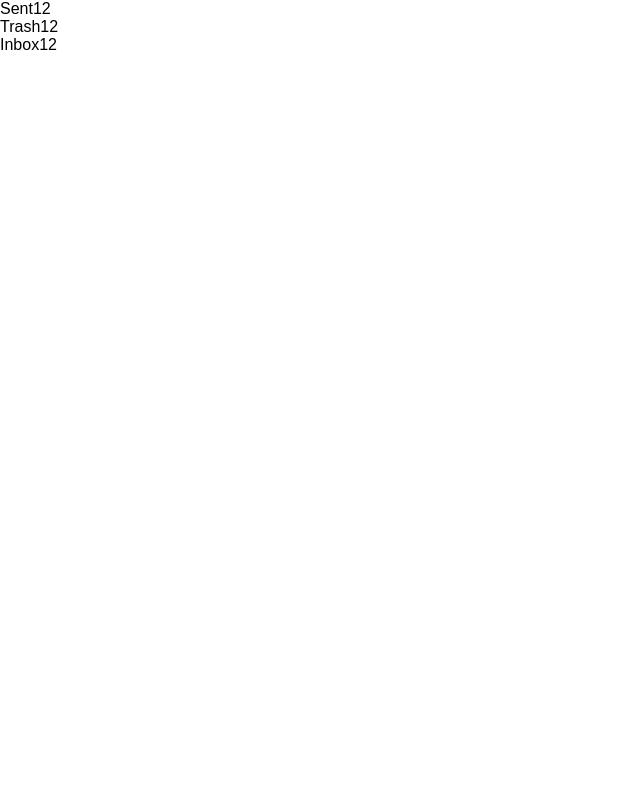
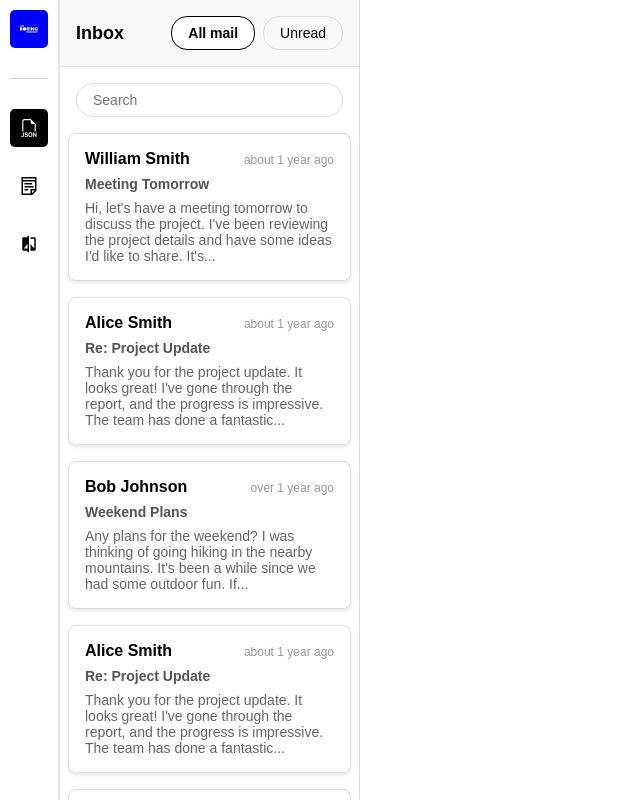
Before and after one commit to saikiran0925/sncls-v2, a React (Vite) app: page / in a window 1280 px wide. Shown: the whole page, without its empty margins (0-640 px from the left). Built offline with nearby package versions, Linux system fonts and the light colour scheme.

Commit message:
Implement sidenavbar and cards

```diff
--- a/index.html
+++ b/index.html
@@ -4,7 +4,7 @@
     <meta charset="UTF-8" />
     <link rel="icon" type="image/svg+xml" href="/vite.svg" />
     <meta name="viewport" content="width=device-width, initial-scale=1.0" />
-    <title>sncls</title>
+    <title>SNCLS</title>
   </head>
   <body>
     <div id="root"></div>
--- a/src/App.jsx
+++ b/src/App.jsx
@@ -1,8 +1,15 @@
 import SideNav from "./components/SideNav";
 import TopNavBar from "./components/TopNavBar";
+import Card from "./components/Card";
+import InboxSideBar from "./components/InboxSideBar";
 
 function App() {
-  return <SideNav></SideNav>;
+  return (
+    <div style={{ display: "flex" }}>
+      <SideNav />
+      <InboxSideBar />
+    </div>
+  );
 }
 
 export default App;
--- /dev/null
+++ b/src/components/Card.css
@@ -0,0 +1,41 @@
+.card {
+  border: 1px solid #ddd;
+  border-radius: 8px;
+  padding: 16px;
+  max-width: 400px;
+  font-family: Arial, sans-serif;
+  background-color: #fff;
+  box-shadow: 0 2px 4px rgba(0, 0, 0, 0.1);
+}
+
+.card-header {
+  display: flex;
+  justify-content: space-between;
+  align-items: baseline;
+}
+
+.card-title {
+  margin: 0;
+  font-size: 16px;
+  font-weight: bold;
+  color: #000;
+}
+
+.card-timestamp {
+  margin: 0;
+  font-size: 12px;
+  color: #999;
+}
+
+.card-subtitle {
+  margin: 8px 0;
+  font-size: 14px;
+  font-weight: 600;
+  color: #555;
+}
+
+.card-content {
+  margin: 0;
+  font-size: 14px;
+  color: #666;
+}
--- /dev/null
+++ b/src/components/Card.jsx
@@ -0,0 +1,19 @@
+import React from 'react';
+import './Card.css';
+
+const Card = () => {
+  return (
+    <div className="card">
+      <div className="card-header">
+        <h3 className="card-title">William Smith</h3>
+        <span className="card-timestamp">about 1 year ago</span>
+      </div>
+      <h4 className="card-subtitle">Meeting Tomorrow</h4>
+      <p className="card-content">
+        Hi, let's have a meeting tomorrow to discuss the project. I've been reviewing the project details and have some ideas I'd like to share. It's...
+      </p>
+    </div>
+  );
+};
+
+export default Card;
--- /dev/null
+++ b/src/components/InboxSideBar.css
@@ -0,0 +1,124 @@
+/* Sidebar Container */
+.sidebar-container {
+  width: 300px;
+  /* Adjust sidebar width as needed */
+  height: 100vh;
+  /* Full height of the viewport */
+  border-right: 1px solid #ddd;
+  background-color: #fff;
+  display: flex;
+  flex-direction: column;
+}
+
+/* Header */
+.inbox-header {
+  display: flex;
+  justify-content: space-between;
+  align-items: center;
+  padding: 16px;
+  border-bottom: 1px solid #ddd;
+  background-color: #f9f9f9;
+}
+
+.inbox-header h2 {
+  margin: 0;
+  font-size: 18px;
+  font-weight: bold;
+}
+
+.tabs {
+  display: flex;
+  gap: 8px;
+}
+
+.tab {
+  padding: 8px 16px;
+  font-size: 14px;
+  border: 1px solid #ddd;
+  border-radius: 16px;
+  background-color: #f9f9f9;
+  cursor: pointer;
+}
+
+.tab.active {
+  background-color: #fff;
+  border-color: #000;
+  font-weight: bold;
+}
+
+/* Search Bar */
+.search-bar {
+  width: calc(100% - 32px);
+  margin: 16px auto;
+  padding: 8px 16px;
+  border: 1px solid #ddd;
+  border-radius: 20px;
+  font-size: 14px;
+  outline: none;
+}
+
+/* Card List */
+.card-list {
+  flex: 1;
+  overflow-y: auto;
+  padding-right: 8px;
+  padding-left: 8px;
+  cursor: pointer;
+}
+
+/* Individual Card */
+.card {
+  border: 1px solid #ddd;
+  border-radius: 8px;
+  padding: 16px;
+  margin-bottom: 16px;
+  background-color: #fff;
+  box-shadow: 0 2px 4px rgba(0, 0, 0, 0.1);
+}
+
+/* Card Header */
+.card-header {
+  display: flex;
+  justify-content: space-between;
+  align-items: baseline;
+}
+
+.card-title {
+  margin: 0;
+  font-size: 16px;
+  font-weight: bold;
+  color: #000;
+}
+
+.card-timestamp {
+  margin: 0;
+  font-size: 12px;
+  color: #999;
+}
+
+.card-subtitle {
+  margin: 8px 0;
+  font-size: 14px;
+  font-weight: 600;
+  color: #555;
+}
+
+.card-content {
+  margin: 0;
+  font-size: 14px;
+  color: #666;
+}
+
+/* Scrollbar Styling */
+.card-list::-webkit-scrollbar {
+  width: 6px;
+}
+
+.card-list::-webkit-scrollbar-thumb {
+  background-color: #ccc;
+  border-radius: 4px;
+}
+
+.card-list::-webkit-scrollbar-thumb:hover {
+  background-color: #aaa;
+}
--- /dev/null
+++ b/src/components/InboxSideBar.jsx
@@ -0,0 +1,137 @@
+import React from 'react';
+import './InboxSidebar.css';
+
+const Card = ({ name, title, content, timestamp }) => {
+  return (
+    <div className="card">
+      <div className="card-header">
+        <h3 className="card-title">{name}</h3>
+        <span className="card-timestamp">{timestamp}</span>
+      </div>
+      <h4 className="card-subtitle">{title}</h4>
+      <p className="card-content">{content}</p>
+    </div>
+  );
+};
+
+const InboxSidebar = () => {
+  const cardsData = [
+    {
+      name: "William Smith",
+      title: "Meeting Tomorrow",
+      content:
+        "Hi, let's have a meeting tomorrow to discuss the project. I've been reviewing the project details and have some ideas I'd like to share. It's...",
+      timestamp: "about 1 year ago",
+    },
+    {
+      name: "Alice Smith",
+      title: "Re: Project Update",
+      content:
+        "Thank you for the project update. It looks great! I've gone through the report, and the progress is impressive. The team has done a fantastic...",
+      timestamp: "about 1 year ago",
+    },
+    {
+      name: "Bob Johnson",
+      title: "Weekend Plans",
+      content:
+        "Any plans for the weekend? I was thinking of going hiking in the nearby mountains. It's been a while since we had some outdoor fun. If...",
+      timestamp: "over 1 year ago",
+    },
+    {
+      name: "Alice Smith",
+      title: "Re: Project Update",
+      content:
+        "Thank you for the project update. It looks great! I've gone through the report, and the progress is impressive. The team has done a fantastic...",
+      timestamp: "about 1 year ago",
+    },
+    {
+      name: "Bob Johnson",
+      title: "Weekend Plans",
+      content:
+        "Any plans for the weekend? I was thinking of going hiking in the nearby mountains. It's been a while since we had some outdoor fun. If...",
+      timestamp: "over 1 year ago",
+    },
+    {
+      name: "Alice Smith",
+      title: "Re: Project Update",
+      content:
+        "Thank you for the project update. It looks great! I've gone through the report, and the progress is impressive. The team has done a fantastic...",
+      timestamp: "about 1 year ago",
+    },
+    {
+      name: "Bob Johnson",
+      title: "Weekend Plans",
+      content:
+        "Any plans for the weekend? I was thinking of going hiking in the nearby mountains. It's been a while since we had some outdoor fun. If...",
+      timestamp: "over 1 year ago",
+    },
+    {
+      name: "Alice Smith",
+      title: "Re: Project Update",
+      content:
+        "Thank you for the project update. It looks great! I've gone through the report, and the progress is impressive. The team has done a fantastic...",
+      timestamp: "about 1 year ago",
+    },
+    {
+      name: "Bob Johnson",
+      title: "Weekend Plans",
+      content:
+        "Any plans for the weekend? I was thinking of going hiking in the nearby mountains. It's been a while since we had some outdoor fun. If...",
+      timestamp: "over 1 year ago",
+    },
+    {
+      name: "Alice Smith",
+      title: "Re: Project Update",
+      content:
+        "Thank you for the project update. It looks great! I've gone through the report, and the progress is impressive. The team has done a fantastic...",
+      timestamp: "about 1 year ago",
+    },
+    {
+      name: "Bob Johnson",
+      title: "Weekend Plans",
+      content:
+        "Any plans for the weekend? I was thinking of going hiking in the nearby mountains. It's been a while since we had some outdoor fun. If...",
+      timestamp: "over 1 year ago",
+    },
+    {
+      name: "Alice Smith",
+      title: "Re: Project Update",
+      content:
+        "Thank you for the project update. It looks great! I've gone through the report, and the progress is impressive. The team has done a fantastic...",
+      timestamp: "about 1 year ago",
+    },
+    {
+      name: "Bob Johnson",
+      title: "Weekend Plans",
+      content:
+        "Any plans for the weekend? I was thinking of going hiking in the nearby mountains. It's been a while since we had some outdoor fun. If...",
+      timestamp: "over 1 year ago",
+    },
+  ];
+
+  return (
+    <div className="sidebar-container">
+      <div className="inbox-header">
+        <h2>Inbox</h2>
+        <div className="tabs">
+          <button className="tab active">All mail</button>
+          <button className="tab">Unread</button>
+        </div>
+      </div>
+      <input className="search-bar" type="text" placeholder="Search" />
+      <div className="card-list">
+        {cardsData.map((card, index) => (
+          <Card
+            key={index}
+            name={card.name}
+            title={card.title}
+            content={card.content}
+            timestamp={card.timestamp}
+          />
+        ))}
+      </div>
+    </div>
+  );
+};
+
+export default InboxSidebar;
--- a/src/components/SideNav.css
+++ b/src/components/SideNav.css
@@ -1,8 +1,73 @@
-.side-nav-container{
-    display: flex;
-    flex-direction: column-reverse;
+.side-nav-container {
+  width: 60px;
+  height: 100vh;
+  background-color: #fff;
+  color: white;
+  display: flex;
+  flex-direction: column;
+  align-items: center;
+  border-right: 2px solid rgb(228, 228, 231);
+  /* box-shadow: 2px 0 5px rgba(0, 0, 0, 0.1); */
 }
 
-.nav-box{
-    display: flex;
+.nav-box {
+  display: flex;
+  flex-direction: column;
+  gap: 20px;
+  margin-top: 10px;
 }
+
+.nav-item {
+  display: flex;
+  align-items: center;
+  justify-content: center;
+  width: 100%;
+  padding: 10px;
+  cursor: pointer;
+  transition: background-color 0.3s ease;
+  border-radius: 5px;
+}
+
+.icon {
+  font-size: 18px;
+  color: black;
+}
+
+.nav-item:hover {
+  background-color: black;
+}
+
+.nav-item:hover .icon {
+  color: #fff;
+}
+
+.nav-item.active {
+  background-color: black;
+}
+
+.nav-item.active .icon {
+  color: #fff;
+}
+
+.company-logo {
+  display: flex;
+  align-items: center;
+  justify-content: center;
+  width: 100%;
+  padding: 10px;
+  cursor: pointer;
+  transition: background-color 0.3s ease;
+  border-radius: 5px;
+  background-color: blue;
+}
+
+.company-logo .icon {
+  color: #fff;
+}
+
+.divider {
+  height: 1px;
+  background-color: #ccc;
+  margin: 10px 0;
+  width: 100%;
+}
--- a/src/components/SideNav.jsx
+++ b/src/components/SideNav.jsx
@@ -1,20 +1,41 @@
 import './SideNav.css';
+import { BsFiletypeJson } from "react-icons/bs";
+import { GrNotes } from "react-icons/gr";
+import { SiTheboringcompany } from "react-icons/si";
+import { MdOutlineCompare } from "react-icons/md";
+import { Tooltip } from 'antd';
+
 
 const SideNav = () => {
   return (
     <div className='side-nav-container'>
-     <div className='nav-box'>
-       <span>Inbox</span>
-       <span>12</span>
-     </div>
-     <div className='nav-box'>
-       <span>Trash</span>
-       <span>12</span>
-     </div>
-     <div className='nav-box'>
-       <span>Sent</span>
-       <span>12</span>
-     </div>
+      <div className='nav-box'>
+
+        <div className='company-logo'>
+          <SiTheboringcompany className='icon' />
+        </div>
+
+        <div className='divider'></div>
+
+        <Tooltip placement="left" title="JSONify">
+          <div className='nav-item active'>
+            <BsFiletypeJson className='icon' />
+          </div>
+        </Tooltip>
+
+        <Tooltip placement="left" title="Blank Space">
+          <div className='nav-item'>
+            <GrNotes className='icon' />
+          </div>
+        </Tooltip>
+
+        <Tooltip placement="left" title="Diff Editor">
+          <div className='nav-item'>
+            <MdOutlineCompare className='icon' />
+          </div>
+        </Tooltip>
+
+      </div>
     </div>
   );
 }
```
